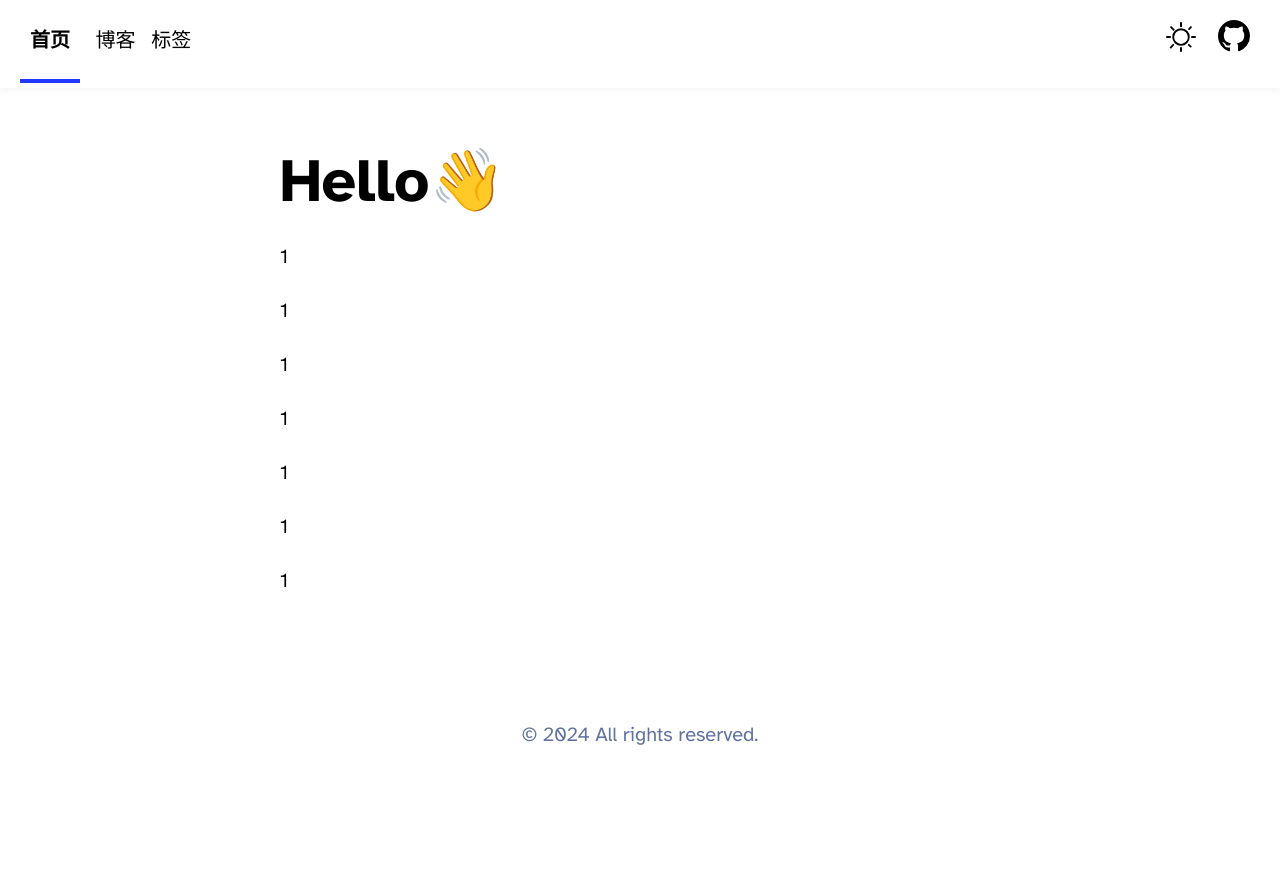
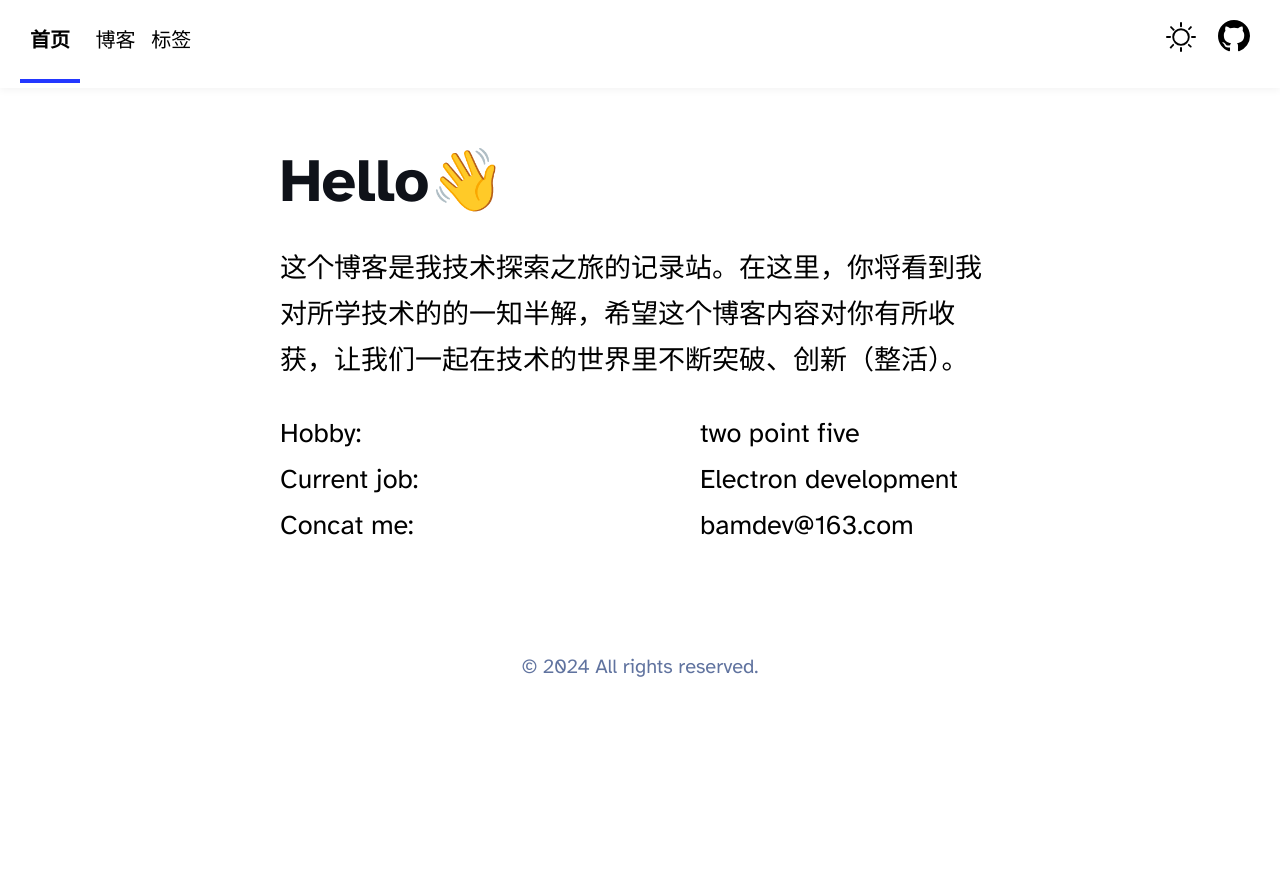
Before and after one commit to BAMDEVWEN/blog, an Astro site: page / in a window 1280 px wide. After the commit the page ends 805 px from the top, so only its background shows below. Built offline with nearby package versions, Linux system fonts and the light colour scheme; Astro itself is replaced by a stand-in of ours.

Commit message:
base finsh

```diff
--- a/src/pages/index.astro
+++ b/src/pages/index.astro
@@ -2,28 +2,58 @@
 import BaseHead from '../components/BaseHead.astro';
 import Header from '../components/Header.astro';
 import Footer from '../components/Footer.astro';
-import { SITE_TITLE, SITE_DESCRIPTION } from '../consts';
+import {SITE_TITLE, SITE_DESCRIPTION} from '../consts';
 ---
 
 <!doctype html>
 <html lang="en">
 <head>
-		<BaseHead title={SITE_TITLE} description={SITE_DESCRIPTION} />
+    <BaseHead title={SITE_TITLE} description={SITE_DESCRIPTION}/>
 </head>
+<style>
+    .flex {
+        display: flex;
+        justify-content: space-between;
+        //width: 60%;
+        font-size: 27px;
+    }
+
+    .title {
+        text-align: left;
+    }
+
+    .content {
+        width: 300px;
+        text-align: left;
+    }
+</style>
 <body>
-		<Header />
+<Header/>
 <main>
     <h1>Hello👋</h1>
-			<p></p>
-			<p>1</p>
-			<p>1</p>
-			<p>1</p>
-			<p>1</p>
-			<p>1</p>
-			<p>1</p>
-			<p>1</p>
+    <p style="    font-size: 27px;
+    font-weight: 500;">
+        这个博客是我技术探索之旅的记录站。在这里，你将看到我对所学技术的的一知半解，希望这个博客内容对你有所收获，让我们一起在技术的世界里不断突破、创新（整活）。
+    </p>
+    <div class="introduction">
+    </div>
+    <div class="flex">
+        <div class="title">Hobby:</div>
+        <div class="content"> two point five</div>
+    </div>
+    <div class="flex">
+        <div class="title">Current job:</div>
+        <div class="content">Electron development</div>
+    </div>
+
+    <div class="flex">
+        <div class="title">Concat me:</div>
+        <div class="content">bamdev@163.com</div>
+
+
+    </div>
 
 </main>
-		<Footer />
+<Footer/>
 </body>
 </html>
--- a/src/styles/global.css
+++ b/src/styles/global.css
@@ -55,9 +55,20 @@ h4,
 h5,
 h6 {
 	margin: 0 0 0.5rem 0;
-	/*color: rgb(var(--black));*/
+	color: rgb(var(--black));
 	line-height: 1.2;
 }
+.dark h1,
+.dark h2,
+.dark h3,
+.dark h4,
+.dark h5,
+.dark h6  {
+	margin: 0 0 0.5rem 0;
+	color: white;
+	line-height: 1.2;
+}
+
 h1 {
 	font-size: 3.052em;
 }
```
Also changed, not shown: src/content/blog/docker.md (+2 -2 lines). Lines whose indentation alone changed are shown as unchanged.
